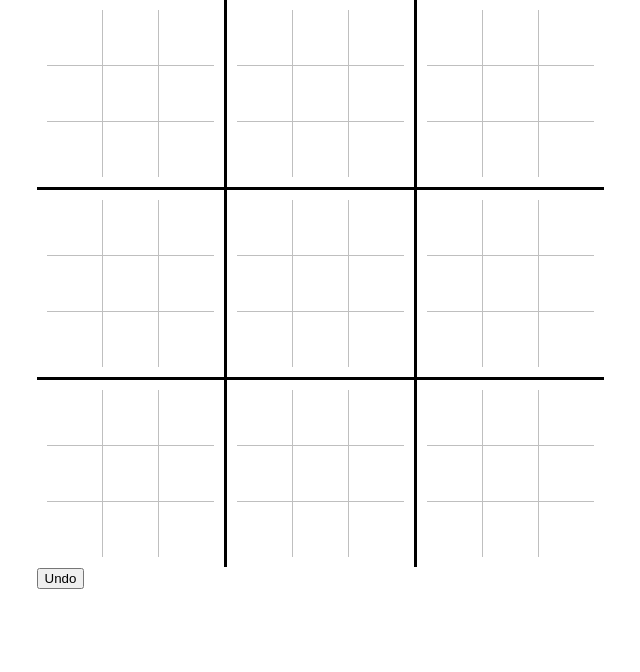
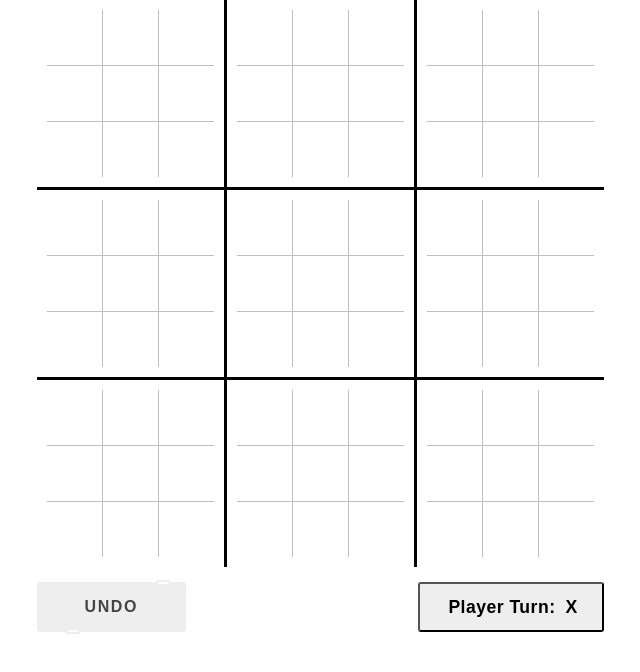
Before and after one commit to gr32ey20es/uttt, a React (Create React App) app: page / in a window 1280 px wide. Shown: the top 672 px of the page, without its empty margins (320-960 px from the left). Built offline with nearby package versions, Linux system fonts and the light colour scheme.

Commit message:
Prepare for Formatting

```diff
--- /dev/null
+++ b/src/components/NeonButton.css
@@ -0,0 +1,100 @@
+.NeonButton {
+    position: relative;
+    background: #444;
+    color: #444;
+    text-decoration: none;
+    text-transform: uppercase;
+    border: none;
+    letter-spacing: 0.1rem;
+    font-size: 1rem;
+    padding: 1rem 3rem;
+    transition: 0.2s;
+    border-radius: 3px;
+    font-weight: 600;
+}
+
+.NeonButton.hover:hover {
+    /* letter-spacing: 0.2rem;
+    padding: 1.1rem 3.1rem; */
+    background: var(--clr);
+    color: var(--clr);
+    /* box-shadow: 0 0 35px var(--clr); */
+    animation: NeonButtonBox 3s infinite;
+  }
+
+.NeonButton::before {
+    content: "";
+    position: absolute;
+    inset: 2px;
+    background: #eee;
+}
+
+.NeonButton span {
+    position: relative;
+    z-index: 1;
+}
+.NeonButton i {
+    position: absolute;
+    inset: 0;
+    display: block;
+}
+
+.NeonButton i::before {
+    content: "";
+    position: absolute;
+    width: 10px;
+    height: 2px;
+    left: 80%;
+    top: -2px;
+    border: 2px solid var(--clr);
+    background: #fff;
+    transition: 0.2s;
+}
+
+.NeonButton.hover:hover i::before {
+    width: 15px;
+    left: 20%;
+    animation: NeonButtonMove 3s infinite;
+  }
+
+.NeonButton i::after {
+    content: "";
+    position: absolute;
+    width: 10px;
+    height: 2px;
+    left: 20%;
+    bottom: -2px;
+    border: 2px solid var(--clr);
+    background: #fff;
+    transition: 0.2s;
+  }
+
+.NeonButton.hover:hover i::after {
+    width: 15px;
+    left: 80%;
+    animation: NeonButtonMove 3s infinite;
+  }
+
+@keyframes NeonButtonMove {
+    0% {
+        transform: translateX(0);
+    }
+    50% {
+        transform: translateX(5px);
+    }
+    100% {
+        transform: translateX(0);
+    }
+}
+
+/* @keyframes NeonButtonBox {
+    0% {
+        box-shadow: #27272c;
+    }
+    50% {
+        box-shadow: 0 0 25px var(--clr);
+    }
+    100% {
+        box-shadow: #27272c;
+    }
+  } */
--- /dev/null
+++ b/src/components/NeonButton.jsx
@@ -0,0 +1,15 @@
+import './NeonButton.css';
+
+const NeonButton = ({ text, onClick, disabled, color }) => {
+    return <>
+    <button className={disabled ? 'NeonButton' : 'NeonButton hover'} disabled={disabled}
+        onClick={onClick} style={{'--clr': disabled ? '#eee' : color, background: disabled ? '#eee' : color}}>
+        <span>
+            {text}
+        </span>
+        <i></i>
+    </button>
+    </>;
+}
+
+export default NeonButton;
--- a/src/game/CellSubGame.jsx
+++ b/src/game/CellSubGame.jsx
@@ -7,7 +7,7 @@ const CellSubGame = ({ gameID, index }) => {
     const { isUndo, isPrevMove, gameTurn, subGames, updateGame, undo } = useStateContext();
     let value = subGames[gameID][index];
 
-    let clickable = (gameTurn === null || gameTurn === gameID) && value === null;
+    let clickable = isUndo !== true && (gameTurn === null || gameTurn === gameID) && value === null;
     let alternate = isUndo && isPrevMove(gameID, index);
 
     useEffect(() => { // Animation time
--- a/src/game/StateContext.jsx
+++ b/src/game/StateContext.jsx
@@ -2,7 +2,7 @@ import { useState, createContext, useContext } from "react";
 import {
     createNewPlayerTurn, createNewGameTurn,
     createNewGame, createNewSubGames,
-    createNewPrevMoves,
+    createNewPrevMoves, checkIfWin
 } from "./helpers";
 
 const StateContext = createContext();
@@ -12,16 +12,24 @@ const StateProvider = ({children}) => {
     const [gameTurn, setGameTurn] = useState( createNewGameTurn() );
     const [superGame, setSuperGame] = useState( createNewGame() );
     const [subGames, setSubGames] = useState( createNewSubGames() );
-    const [isUndo, setIsUndo] = useState(false);
-    const [prevMoves, setPrevMoves] = useState(createNewPrevMoves());
+    const [isUndo, setIsUndo] = useState(null);
+    const [prevMoves, setPrevMoves] = useState( createNewPrevMoves() );
 
     const updateGame = (gameID, index) => {
+        let newSuperGame = [...superGame];
         let newSubGames = [...subGames];
-        let newPrevMoves = [...prevMoves, [gameID, index]]
+        let newPrevMoves = [...prevMoves, [gameID, index, gameTurn]]    // prevMove's structure
+
         newSubGames[gameID][index] = playerTurn;
 
+        let winner = checkIfWin(newSubGames[gameID]);
+        if(winner) {
+            newSuperGame[gameID] = winner;
+            setSuperGame(newSuperGame);
+        }
+
         setPlayerTurn(playerTurn === "X" ? 'O' : 'X');
-        setGameTurn((gameTurn + 1) % 9);
+        setGameTurn(newSuperGame[index] === null ? index : null);
         setSubGames(newSubGames);
         setIsUndo(false);
         setPrevMoves(newPrevMoves);
@@ -36,17 +44,22 @@ const StateProvider = ({children}) => {
         let newSubGames = [...subGames];
         let newPrevMoves = [...prevMoves]
         let prevMove = newPrevMoves.pop();
+
         newSubGames[prevMove[0]][prevMove[1]] = null;
 
         setPlayerTurn(playerTurn === "X" ? 'O' : 'X');
-        setGameTurn((gameTurn + 8) % 9);
+        setGameTurn(prevMove[2]);
         setSubGames(newSubGames);
         setIsUndo(newPrevMoves.length ? false : null);
         setPrevMoves(newPrevMoves);
     }
 
     return <>
-        <StateContext.Provider value={{ isUndo, setIsUndo, isPrevMove, gameTurn, superGame, subGames, updateGame, undo}}>
+        <StateContext.Provider value={{
+            playerTurn, setPlayerTurn, gameTurn, setGameTurn, superGame, setSuperGame,
+            subGames, setSubGames, isUndo, setIsUndo, prevMoves, setPrevMoves,
+            updateGame, isPrevMove, undo
+        }}>
             {children}
         </StateContext.Provider>
     </>;
--- a/src/game/SuperGame.css
+++ b/src/game/SuperGame.css
@@ -26,7 +26,46 @@
     align-items: center;
     justify-content: center;
 }
-.CellSuperGame.center {
+.CellSuperGameCenter {
     border-left: 3px solid #000000;
     border-right: 3px solid #000000;
 }
+
+.BottomBar {
+    display: flex;
+    flex-direction: row;
+    justify-content: space-between;
+    margin-top: 15px;
+}
+
+.PlayerTurn {
+    display: flex;
+    flex-direction: row;
+    align-items: center;
+    background-color: #eee;
+    padding: 0px 25px;
+    border-radius: 3px;
+    letter-spacing: 0.03rem;
+    font-size: 1.1rem;
+    font-weight: 600;
+}
+
+.PlayerTurn > div {
+    margin: 3px;
+}
+.PlayerTurn > div:last-child {
+    width: 20px;
+    margin-right: -5px;
+    text-align: center;
+}
+
+.XWin {
+    background-image: url('../assets/XBrush.svg');
+    background-color: #cccccc;
+    color: #cccccc;
+}
+
+.OWin {
+    background-image: url('../assets/OBrush.svg');
+    background-color: #cccccc;
+}
--- a/src/game/SuperGame.jsx
+++ b/src/game/SuperGame.jsx
@@ -1,31 +1,60 @@
 import './SuperGame.css';
+import useStateContext from './StateContext';
 import SubGame from "./SubGame";
-import useStateContext from './StateContext';
+import NeonButton from '../components/NeonButton';
 
 const SuperGame = () => {
-    const { isUndo, setIsUndo } = useStateContext();
+    const { playerTurn, superGame, setSuperGame, isUndo, setIsUndo } = useStateContext();
+
+    const getCellSuperGame = (gameID) => {
+        let className =
+        (superGame[gameID] === null ? '' :
+            (superGame[gameID] === 'X' ? 'XWin' :
+                superGame[gameID] === 'O' ? 'OWin' : 'Draw'))
+
+        return <>
+            <div className={"CellSuperGame " + className}>
+                <SubGame gameID={gameID}/>
+            </div>
+        </>
+    }
 
     return <>
     <div className="SuperGame">
         <div className="CellSuperGameCol">
             <div className="CellSuperGameRow">
-                <div className="CellSuperGame"><SubGame gameID={0}/></div>
-                <div className="CellSuperGame center"><SubGame gameID={1}/></div>
+                {getCellSuperGame(0)}
+                <div className='CellSuperGameCenter'>
+                    <div className="CellSuperGame"><SubGame gameID={1}/></div>
+                </div>
                 <div className="CellSuperGame"><SubGame gameID={2}/></div>
             </div>
             <div className="CellSuperGameRow middle">
                 <div className="CellSuperGame"><SubGame gameID={3}/></div>
-                <div className="CellSuperGame center"><SubGame gameID={4}/></div>
+                <div className='CellSuperGameCenter'>
+                    <div className="CellSuperGame"><SubGame gameID={4}/></div>
+                </div>
                 <div className="CellSuperGame"><SubGame gameID={5}/></div>
             </div>
             <div className="CellSuperGameRow">
                 <div className="CellSuperGame"><SubGame gameID={6}/></div>
-                <div className="CellSuperGame center"><SubGame gameID={7}/></div>
+                <div className='CellSuperGameCenter'>
+                    <div className="CellSuperGame"><SubGame gameID={7}/></div>
+                </div>
                 <div className="CellSuperGame"><SubGame gameID={8}/></div>
             </div>
 
-            <div>
-                <button onClick={() => setIsUndo(true)} disabled={!(isUndo !== null)}>Undo</button>
+            <div className='BottomBar'>
+                <NeonButton color={playerTurn === 'X' ? '#e91e63' : '#2196f3'}
+                    onClick={() => setIsUndo(true)} disabled={!(isUndo !== null)} text="Undo"/>
+                <button className='PlayerTurn' onClick={()=>{
+                    let newSuperGame = [...superGame];
+                    newSuperGame[0] = newSuperGame[0] === 'X' ? 'O' : 'X';
+                    setSuperGame(newSuperGame);
+                }}>
+                    <div>Player Turn:</div>
+                    <div>{playerTurn}</div>
+                </button>
             </div>
         </div>
     </div>
--- a/src/game/helpers.jsx
+++ b/src/game/helpers.jsx
@@ -4,8 +4,30 @@ const createNewGame = () => new Array(9).fill(null);
 const createNewSubGames = () => Array.from({length: 9}, (_) => createNewGame())
 const createNewPrevMoves = () => [];
 
+const checkIfWin = (game) => {
+    let winner = null;
+
+    for(let i = 0; i < 3; i++) {
+        if(game[0 + i] === game[3 + i] && game[3 + i] === game[6 + i])
+            winner = game[0 + i];
+        if(game[0 + 3*i] === game[1 + 3*i] && game[1 + 3*i] === game[2 + 3*i])
+            winner = game[0 + 3*i];
+    }
+    if((game[0] === game[4] && game[4] === game[8])
+    || (game[2] === game[4] && game[4] === game[6]))
+        winner = game[4];
+
+    if(winner !== null) return winner;
+
+    winner = '=';
+    for(let i = 0; i < 9; i++)
+        if(game[i] === null) winner = null;
+
+    return winner;
+}
+
 export {
     createNewPlayerTurn, createNewGameTurn,
     createNewGame, createNewSubGames,
-    createNewPrevMoves
+    createNewPrevMoves, checkIfWin
 };
```
